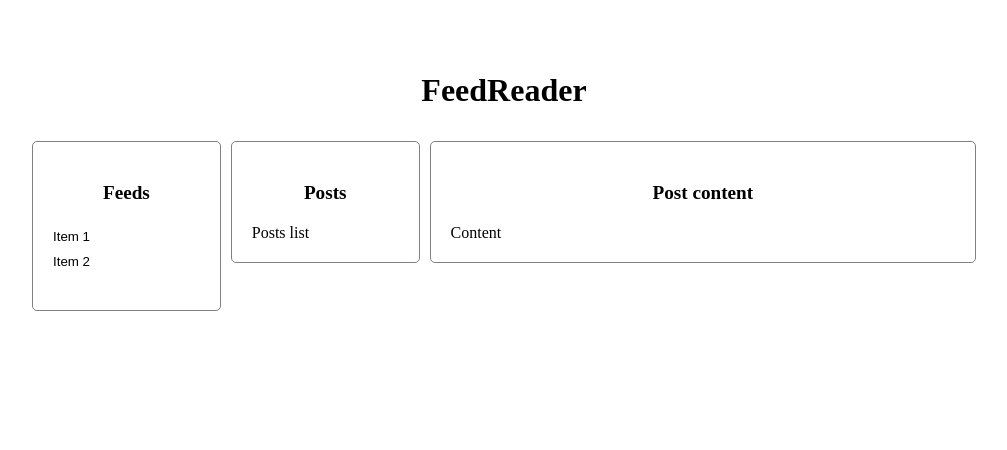
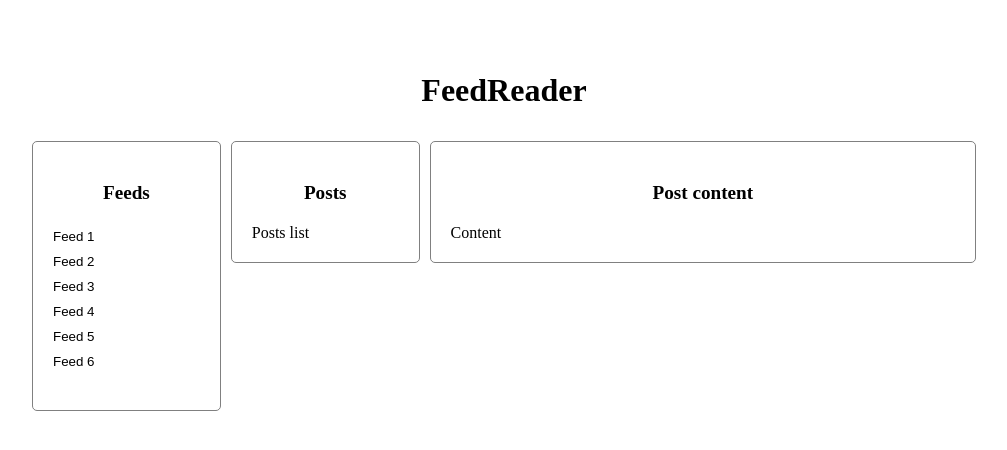
Before and after one commit to donaminos/feed-reader, a Next.js app: page / in a window 1280 px wide. Shown: the top 450 px of the page, without its empty margins (136-1143 px from the left). Built offline with nearby package versions, Linux system fonts and the light colour scheme.

Commit message:
feat: connect to api

```diff
--- a/src/components/Feeds.js
+++ b/src/components/Feeds.js
@@ -1,22 +1,39 @@
-import React from "react";
+import React, { useEffect, useState } from "react";
 import { Card } from "./Card";
 import { List } from "./List";
-
-const items = [
-  {
-    id: "1",
-    label: "Item 1",
-  },
-  {
-    id: "2",
-    label: "Item 2",
-  },
-];
+import { formatListItems } from "@/utils";
 
 export const Feeds = () => {
+  const [feeds, setFeeds] = useState([]);
+  const [isLoading, setIsLoading] = useState(false);
+  const [error, setError] = useState("");
+
+  useEffect(() => {
+    setIsLoading(true);
+    setError("");
+
+    const fetchFeeds = async () => {
+      try {
+        const res = await fetch("/api/users/my-slug/feeds");
+        const data = await res.json();
+        setFeeds(data);
+      } catch (e) {
+        setError(e);
+      } finally {
+        setIsLoading(false);
+      }
+    };
+
+    fetchFeeds();
+  }, []);
+
   return (
     <Card title="Feeds">
-      <List items={items} />
+      {isLoading && <span>Loading...</span>}
+      {error && <span>{error}</span>}
+      {!isLoading && !error && (
+        <List items={formatListItems({ items: feeds })} />
+      )}
     </Card>
   );
 };
--- /dev/null
+++ b/src/utils/index.js
@@ -0,0 +1,5 @@
+export const formatListItems = ({ items = [] }) =>
+  items.map(({ slug, title }) => ({
+    id: slug,
+    label: title,
+  }));
```
